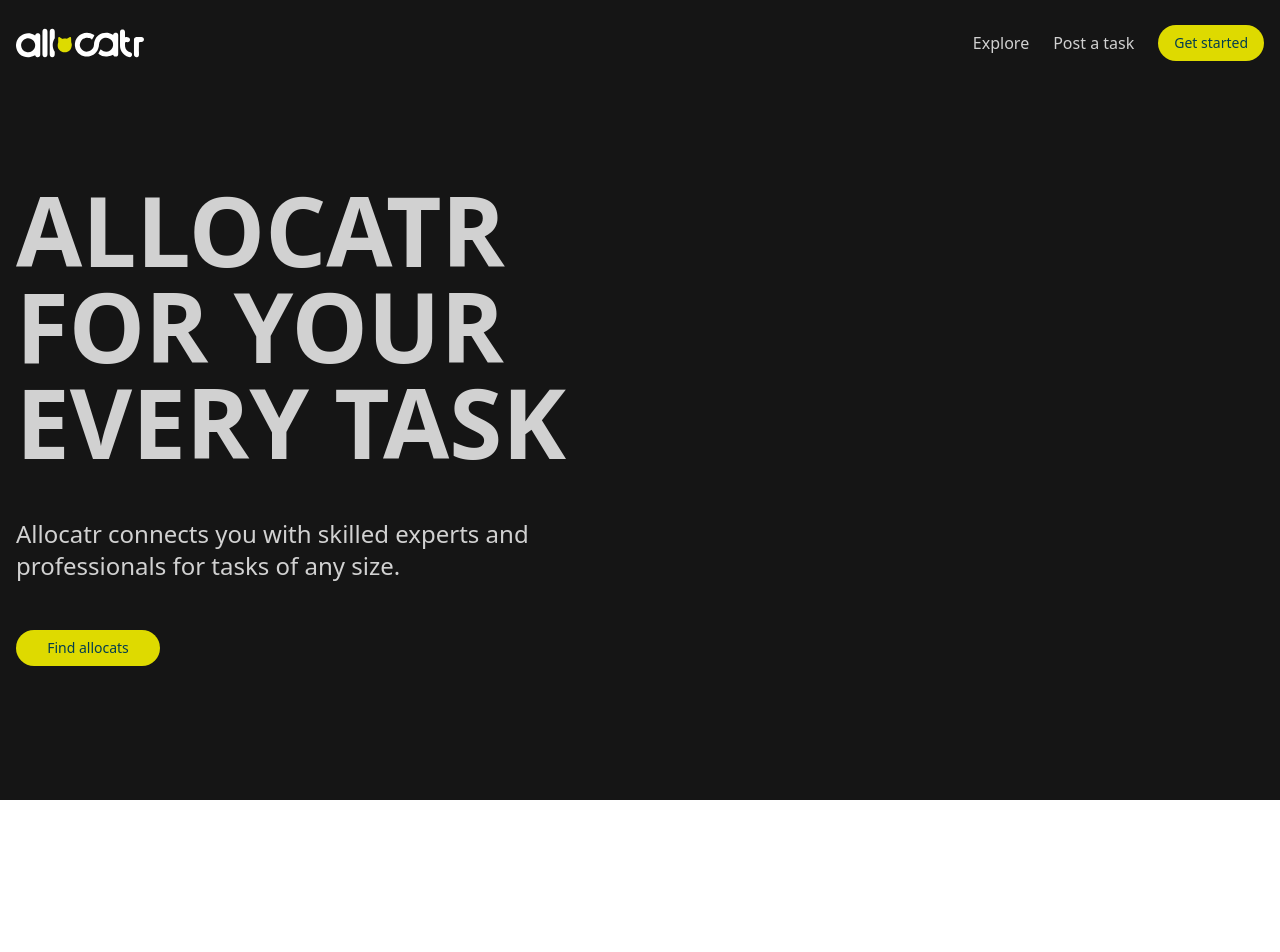
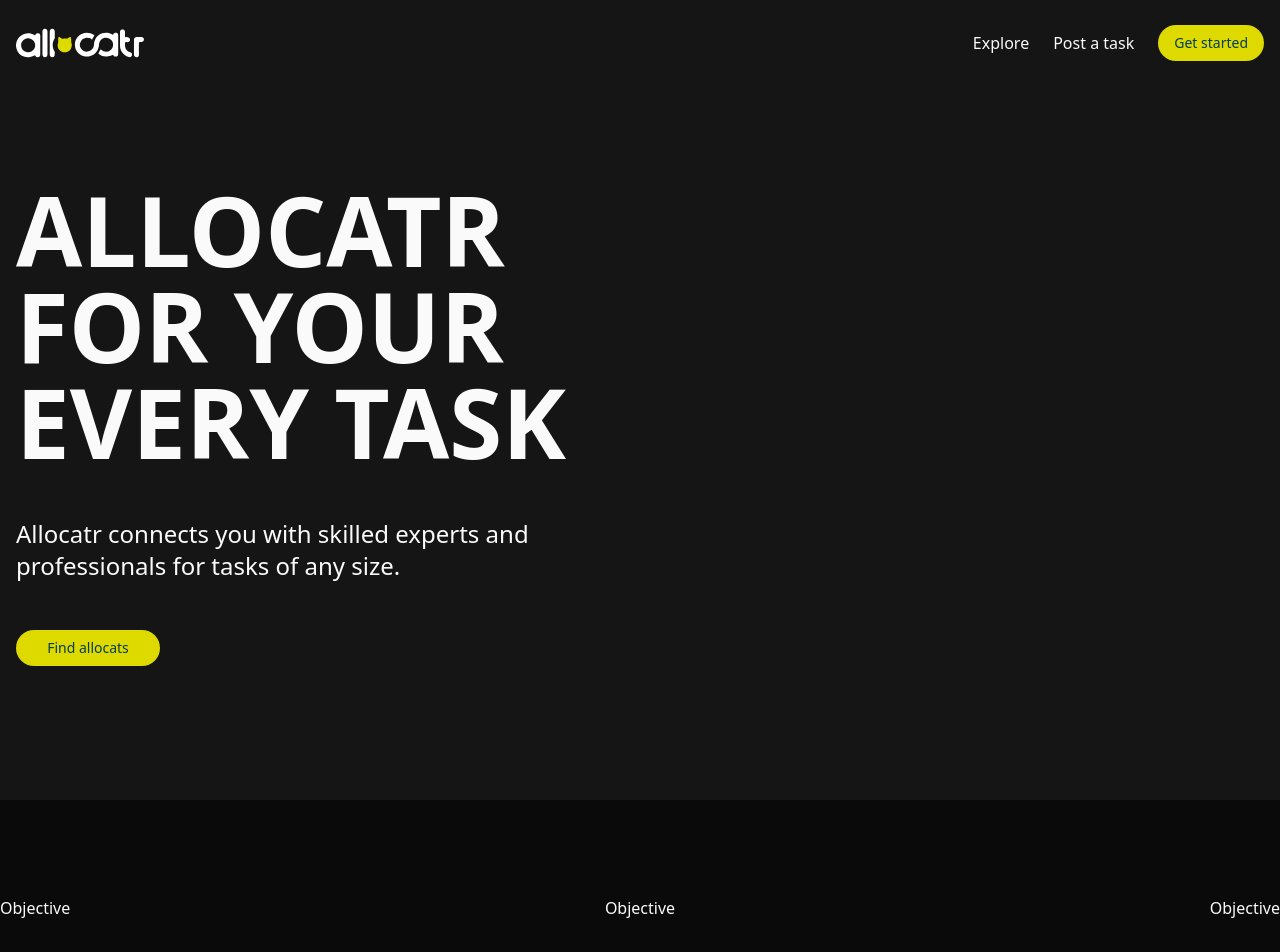
Before and after one commit to bytebytrevor/allocatrui, a React (Vite) app: page / in a window 1280 px wide. Shown: the top 952 px of the page. Before the commit the page ends 800 px from the top, so only its background shows below. Built offline with nearby package versions, Linux system fonts and the light colour scheme.

Commit message:
Add objectives section

```diff
--- a/src/App.css
+++ b/src/App.css
@@ -1,7 +1,7 @@
 .home-hero {
     background-color: #033D4F;
-    height: 100vh;
-    width: 100vw;
+
+
     color: #D1D1D1;
     margin: 0 auto;
 }
--- a/src/App.tsx
+++ b/src/App.tsx
@@ -4,7 +4,9 @@
 function App() {
 
   return (
-    <Home />
+    <div className="w-[100vw]">
+      <Home />
+    </div>
   );
 }
 
--- a/src/components/HomeHeader.tsx
+++ b/src/components/HomeHeader.tsx
@@ -4,7 +4,7 @@
 
 function HomeHeader() {
     return (
-        <header className="home-hero bg-linear-to-bl from-[#151515] to-[#151515]" >
+        <header className="h-[100vh] bg-[#151515]">
             <HomeNav />
             <div className="container flex items-center justify-between px-4 mx-auto">
                 <div className="max-w-150">
--- a/src/index.css
+++ b/src/index.css
@@ -1,65 +1,59 @@
 @import "tailwindcss";
 @import "tw-animate-css";
 
-@custom-variant dark (&:is(.dark *));
+@custom-variant light (&:is(.light *));
 
 :root {
   font-family: system-ui, Avenir, Helvetica, Arial, sans-serif;
   line-height: 1.5;
 
-  color-scheme: light dark;
-  color: rgba(255, 255, 255, 0.87);
-  background-color: #FFFFFF;
+  color-scheme: dark light;
+  color: #FFFFFF;
+  background-color: #242424;
 
-  font-synthesis: none;
-  text-rendering: optimizeLegibility;
-  -webkit-font-smoothing: antialiased;
-  -moz-osx-font-smoothing: grayscale;
-  --radius: 0.625rem;
-  --background: oklch(1 0 0);
-  --foreground: oklch(0.145 0 0);
-  --card: oklch(1 0 0);
-  --card-foreground: oklch(0.145 0 0);
-  --popover: oklch(1 0 0);
-  --popover-foreground: oklch(0.145 0 0);
-  --primary: oklch(0.205 0 0);
-  --primary-foreground: oklch(0.985 0 0);
-  --secondary: oklch(0.97 0 0);
-  --secondary-foreground: oklch(0.205 0 0);
-  --muted: oklch(0.97 0 0);
-  --muted-foreground: oklch(0.556 0 0);
-  --accent: oklch(0.97 0 0);
-  --accent-foreground: oklch(0.205 0 0);
-  --destructive: oklch(0.577 0.245 27.325);
-  --border: oklch(0.922 0 0);
-  --input: oklch(0.922 0 0);
-  --ring: oklch(0.708 0 0);
-  --chart-1: oklch(0.646 0.222 41.116);
-  --chart-2: oklch(0.6 0.118 184.704);
-  --chart-3: oklch(0.398 0.07 227.392);
-  --chart-4: oklch(0.828 0.189 84.429);
-  --chart-5: oklch(0.769 0.188 70.08);
-  --sidebar: oklch(0.985 0 0);
-  --sidebar-foreground: oklch(0.145 0 0);
-  --sidebar-primary: oklch(0.205 0 0);
+  --background: oklch(0.145 0 0);
+  --foreground: oklch(0.985 0 0);
+  --card: oklch(0.205 0 0);
+  --card-foreground: oklch(0.985 0 0);
+  --popover: oklch(0.205 0 0);
+  --popover-foreground: oklch(0.985 0 0);
+  --primary: oklch(0.922 0 0);
+  --primary-foreground: oklch(0.205 0 0);
+  --secondary: oklch(0.269 0 0);
+  --secondary-foreground: oklch(0.985 0 0);
+  --muted: oklch(0.269 0 0);
+  --muted-foreground: oklch(0.708 0 0);
+  --accent: oklch(0.269 0 0);
+  --accent-foreground: oklch(0.985 0 0);
+  --destructive: oklch(0.704 0.191 22.216);
+  --border: oklch(1 0 0 / 10%);
+  --input: oklch(1 0 0 / 15%);
+  --ring: oklch(0.556 0 0);
+  --chart-1: oklch(0.488 0.243 264.376);
+  --chart-2: oklch(0.696 0.17 162.48);
+  --chart-3: oklch(0.769 0.188 70.08);
+  --chart-4: oklch(0.627 0.265 303.9);
+  --chart-5: oklch(0.645 0.246 16.439);
+  --sidebar: oklch(0.205 0 0);
+  --sidebar-foreground: oklch(0.985 0 0);
+  --sidebar-primary: oklch(0.488 0.243 264.376);
   --sidebar-primary-foreground: oklch(0.985 0 0);
-  --sidebar-accent: oklch(0.97 0 0);
-  --sidebar-accent-foreground: oklch(0.205 0 0);
-  --sidebar-border: oklch(0.922 0 0);
-  --sidebar-ring: oklch(0.708 0 0);
+  --sidebar-accent: oklch(0.269 0 0);
+  --sidebar-accent-foreground: oklch(0.985 0 0);
+  --sidebar-border: oklch(1 0 0 / 10%);
+  --sidebar-ring: oklch(0.556 0 0);
 }
 
 body {
   margin: 0;
-  display: flex;
   min-width: 320px;
   min-height: 100vh;
 }
 
 @media (prefers-color-scheme: dark) {
   :root {
-    color: #FFFFFF;
-    background-color: #242424;
+    color: rgba(255, 255, 255, 0.87);
+    background-color: #FFFFFF;
   }
 }
 
@@ -101,38 +95,43 @@
   --color-sidebar-ring: var(--sidebar-ring);
 }
 
-.dark {
-  --background: oklch(0.145 0 0);
-  --foreground: oklch(0.985 0 0);
-  --card: oklch(0.205 0 0);
-  --card-foreground: oklch(0.985 0 0);
-  --popover: oklch(0.205 0 0);
-  --popover-foreground: oklch(0.985 0 0);
-  --primary: oklch(0.922 0 0);
-  --primary-foreground: oklch(0.205 0 0);
-  --secondary: oklch(0.269 0 0);
-  --secondary-foreground: oklch(0.985 0 0);
-  --muted: oklch(0.269 0 0);
-  --muted-foreground: oklch(0.708 0 0);
-  --accent: oklch(0.269 0 0);
-  --accent-foreground: oklch(0.985 0 0);
-  --destructive: oklch(0.704 0.191 22.216);
-  --border: oklch(1 0 0 / 10%);
-  --input: oklch(1 0 0 / 15%);
-  --ring: oklch(0.556 0 0);
-  --chart-1: oklch(0.488 0.243 264.376);
-  --chart-2: oklch(0.696 0.17 162.48);
-  --chart-3: oklch(0.769 0.188 70.08);
-  --chart-4: oklch(0.627 0.265 303.9);
-  --chart-5: oklch(0.645 0.246 16.439);
-  --sidebar: oklch(0.205 0 0);
-  --sidebar-foreground: oklch(0.985 0 0);
-  --sidebar-primary: oklch(0.488 0.243 264.376);
+.light {
+  font-synthesis: none;
+  text-rendering: optimizeLegibility;
+  -webkit-font-smoothing: antialiased;
+  -moz-osx-font-smoothing: grayscale;
+  --radius: 0.625rem;
+  --background: oklch(1 0 0);
+  --foreground: oklch(0.145 0 0);
+  --card: oklch(1 0 0);
+  --card-foreground: oklch(0.145 0 0);
+  --popover: oklch(1 0 0);
+  --popover-foreground: oklch(0.145 0 0);
+  --primary: oklch(0.205 0 0);
+  --primary-foreground: oklch(0.985 0 0);
+  --secondary: oklch(0.97 0 0);
+  --secondary-foreground: oklch(0.205 0 0);
+  --muted: oklch(0.97 0 0);
+  --muted-foreground: oklch(0.556 0 0);
+  --accent: oklch(0.97 0 0);
+  --accent-foreground: oklch(0.205 0 0);
+  --destructive: oklch(0.577 0.245 27.325);
+  --border: oklch(0.922 0 0);
+  --input: oklch(0.922 0 0);
+  --ring: oklch(0.708 0 0);
+  --chart-1: oklch(0.646 0.222 41.116);
+  --chart-2: oklch(0.6 0.118 184.704);
+  --chart-3: oklch(0.398 0.07 227.392);
+  --chart-4: oklch(0.828 0.189 84.429);
+  --chart-5: oklch(0.769 0.188 70.08);
+  --sidebar: oklch(0.985 0 0);
+  --sidebar-foreground: oklch(0.145 0 0);
+  --sidebar-primary: oklch(0.205 0 0);
   --sidebar-primary-foreground: oklch(0.985 0 0);
-  --sidebar-accent: oklch(0.269 0 0);
-  --sidebar-accent-foreground: oklch(0.985 0 0);
-  --sidebar-border: oklch(1 0 0 / 10%);
-  --sidebar-ring: oklch(0.556 0 0);
+  --sidebar-accent: oklch(0.97 0 0);
+  --sidebar-accent-foreground: oklch(0.205 0 0);
+  --sidebar-border: oklch(0.922 0 0);
+  --sidebar-ring: oklch(0.708 0 0);
 }
 
 @layer base {
--- a/src/pages/Home.tsx
+++ b/src/pages/Home.tsx
@@ -2,7 +2,27 @@
 
 function Home() {
     return (
+        <>
         <HomeHeader />
+            <main className="container mx-auto">
+                {/* Add 3 key allocatr objectives here */}
+                <section className="flex items-center justify-between my-24">
+                    <span>Objective</span>
+                    <span>Objective</span>
+                    <span>Objective</span>
+
+                </section>
+
+
+                <article className="">
+                    <h2 className="text-8xl font-bold uppercase max-w-6xl">An allocat is not your typical feline</h2>
+                    <p className="max-w-2xl text-2xl py-8">
+                        This sleek and skilled creature is a seasoned expert, drawing on years of experience to take on each task with finesse. Allocats are the go-to pros on allocatr, springing into action faster than you can say "catnap"! They're agile, reliable, and anything but lazy—unless you count the occasional victory stretch after a job well done.
+                    </p>
+                </article>
+
+            </main>
+        </>
     );
 }
 
```
